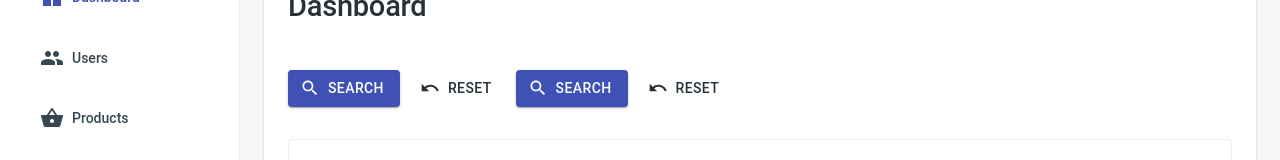
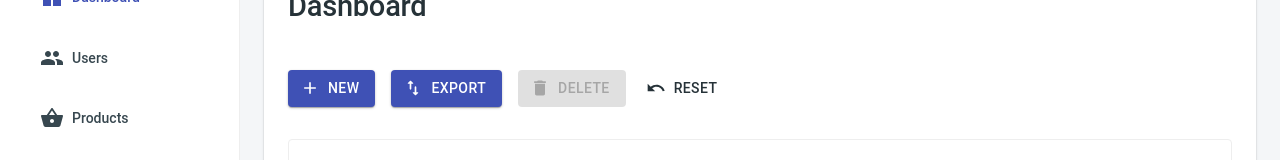
Before and after one commit to d2askif/restAdmin, a React (Create React App) app: page /dashboard in a window 1280 px wide. Shown: the part 154-314 px from the top of the page. Built offline with nearby package versions, Linux system fonts and the light colour scheme; no server answers.

Commit message:
fix icons

```diff
--- a/src/components/CrudActions.tsx
+++ b/src/components/CrudActions.tsx
@@ -4,6 +4,11 @@ import { makeStyles } from '@material-ui/core/styles';
 
 import Button from '@material-ui/core/Button';
 import SearchIcon from '@material-ui/icons/Search';
+import DeleteIcon from '@material-ui/icons/Delete';
+import ExportIcon from '@material-ui/icons/ImportExportRounded';
+
+import AddIcon from '@material-ui/icons/Add';
+
 import UndoIcon from '@material-ui/icons/Undo';
 const useStyles = makeStyles(theme => ({
   container: {
@@ -22,7 +27,13 @@ const useStyles = makeStyles(theme => ({
   }
 }));
 
-function CrudActions(props: any) {
+interface Props {
+  onCreateRestaurant: () => void;
+  onDeleteMultiple: () => void;
+  deleteActive: boolean;
+}
+
+function CrudActions(props: Props) {
   const classes = useStyles();
   return (
     <div className={classes.container}>
@@ -30,26 +41,29 @@ function CrudActions(props: any) {
         variant='contained'
         color='primary'
         className={classes.button}
-        startIcon={<SearchIcon />}
+        startIcon={<AddIcon />}
+        onClick={props.onCreateRestaurant}
       >
-        Search
+        New
       </Button>
 
       <Button
-        variant='text'
-        color='default'
+        variant='contained'
+        color='primary'
         className={classes.button}
-        startIcon={<UndoIcon />}
+        startIcon={<ExportIcon />}
       >
-        Reset
+        Export
       </Button>
       <Button
         variant='contained'
         color='primary'
+        onClick={props.onDeleteMultiple}
+        disabled={!props.deleteActive}
         className={classes.button}
-        startIcon={<SearchIcon />}
+        startIcon={<DeleteIcon />}
       >
-        Search
+        Delete
       </Button>
 
       <Button
```
